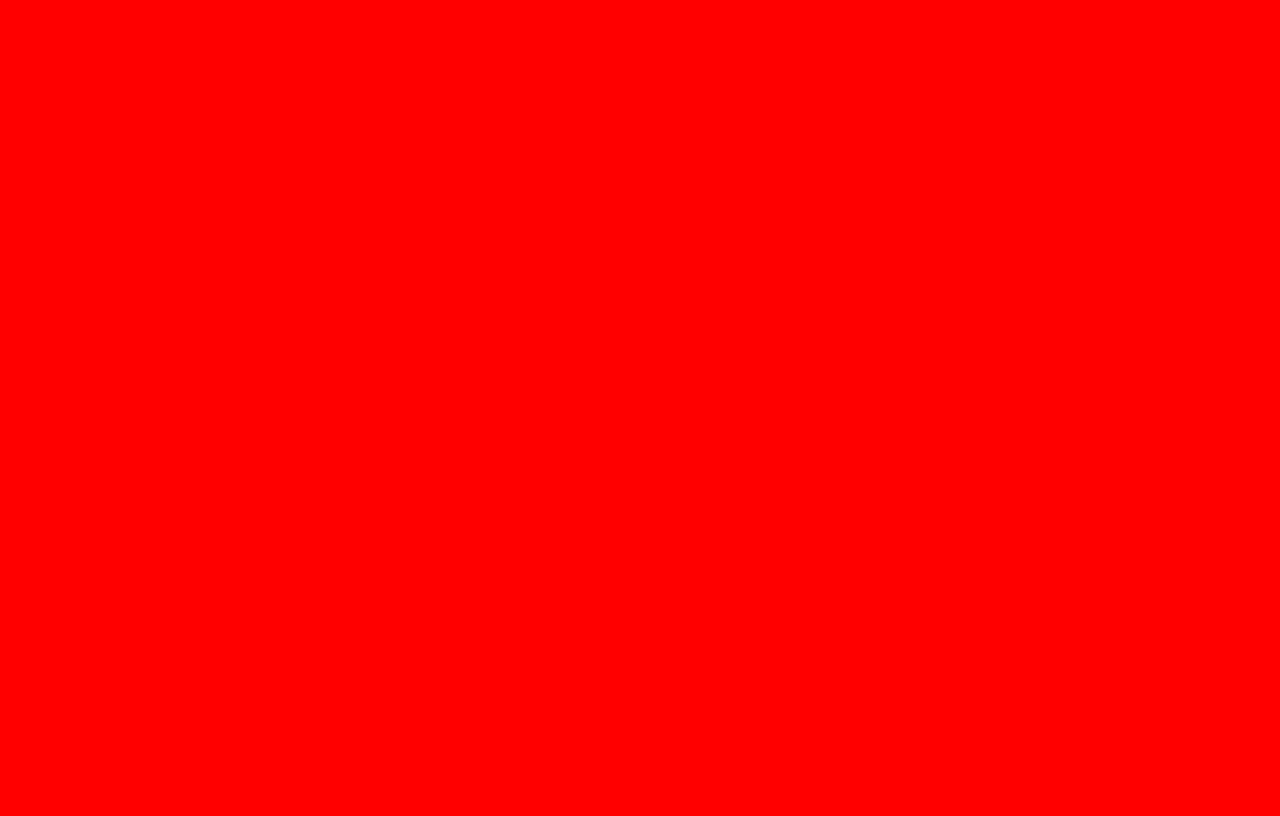
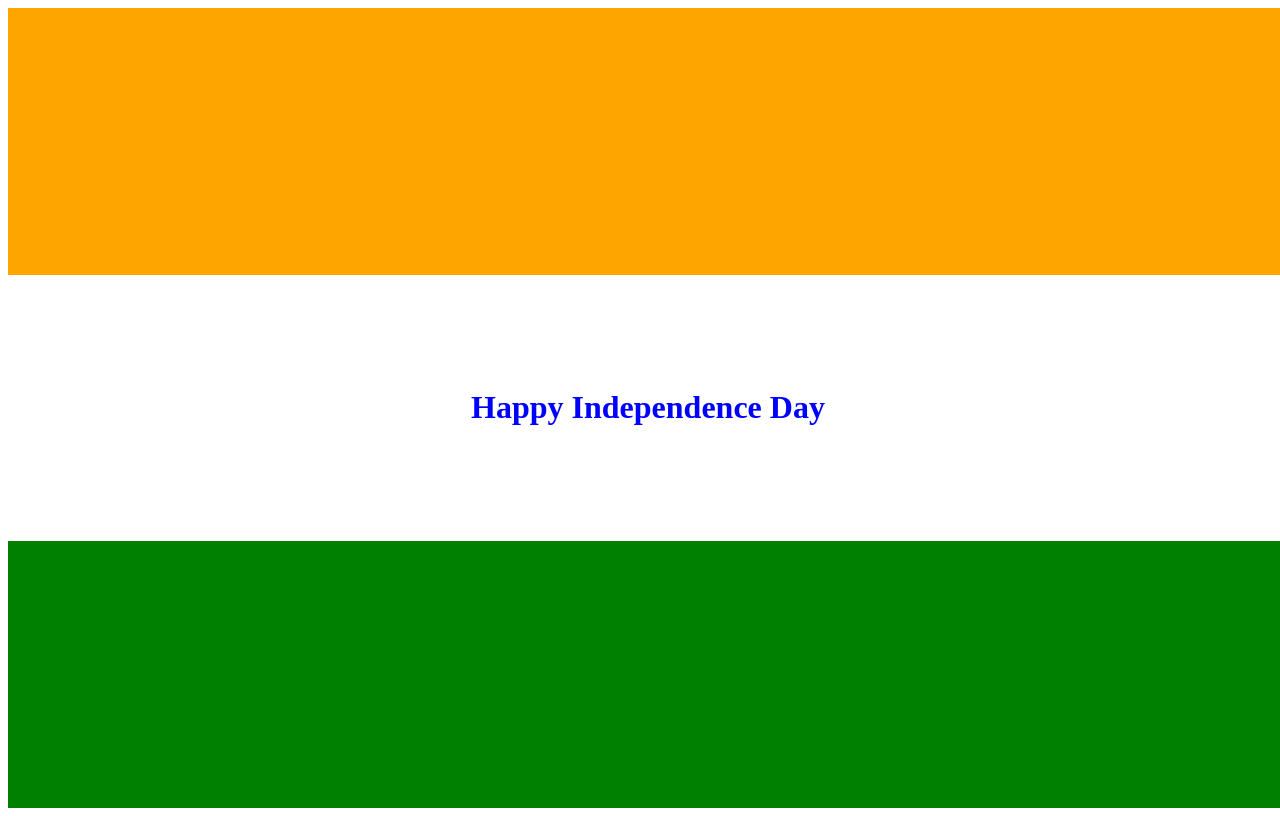
Before and after one commit to savjignesh/Independenceday-jQueryFun, a plain HTML site: page index.html in a window 1280 px wide. Drawn offline with Linux system fonts and the light colour scheme.

Commit message:
Basic Flag

```diff
--- a/css/style.css
+++ b/css/style.css
@@ -1,3 +1,28 @@
-body{
-	background-color: red;
+ul{
+	margin: 0;
+	padding:0;
 }
+
+ul li{
+	list-style:none;
+	height: 33.33vh;
+	width:100vw;
+}
+
+#orange, #white, #green{
+	height: 100%;
+}
+#orange {
+	background-color: orange;
+}
+
+#green{
+	background-color: green;
+}
+
+#white{
+	display: flex;
+	justify-content: center;
+	align-items: center;
+	color: blue;
+}
--- a/index.html
+++ b/index.html
@@ -5,7 +5,11 @@
 <link rel="stylesheet" type="text/css" href="css/style.css">
 </head>
 <body>
-
+<ul>
+	<li><div id="orange"></div></li>
+	<li><div id="white"><h1>Happy Independence Day</h1></div></li>
+	<li><div id="green"></div></li>
+</ul>
 
 
 </body>
```
